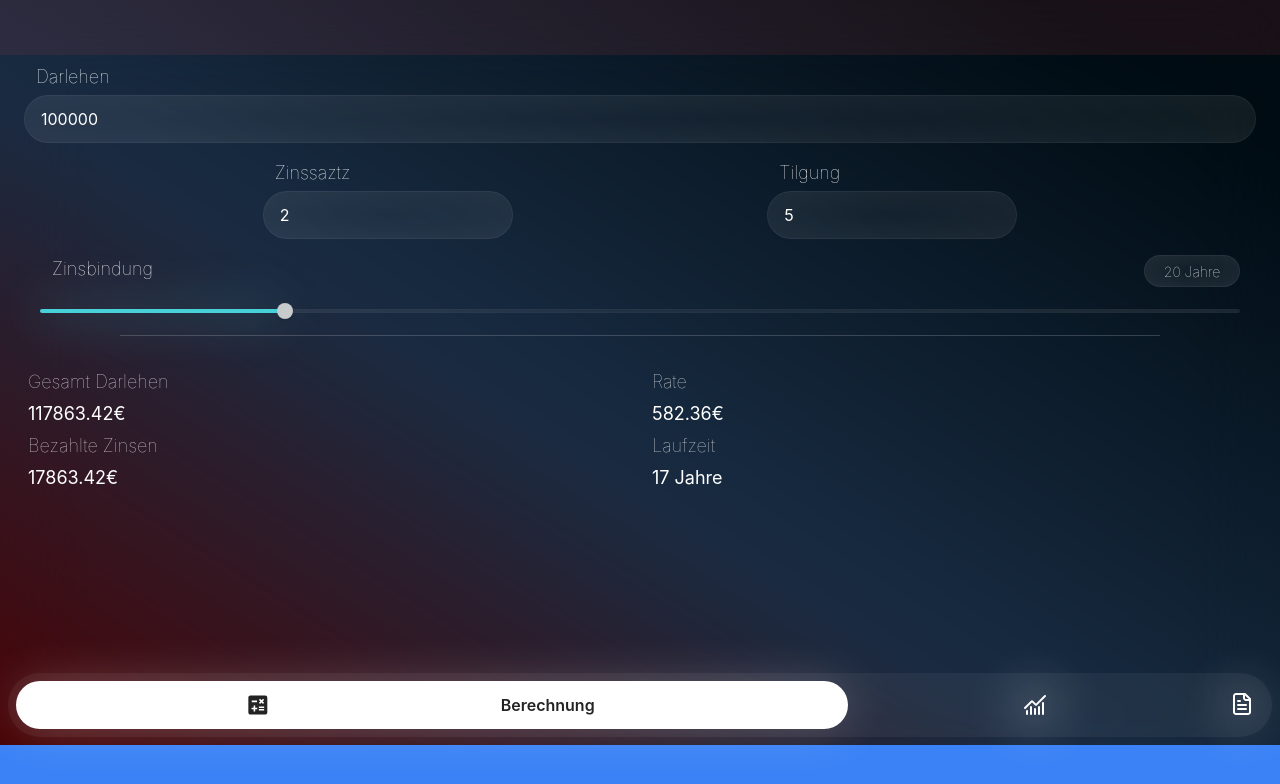
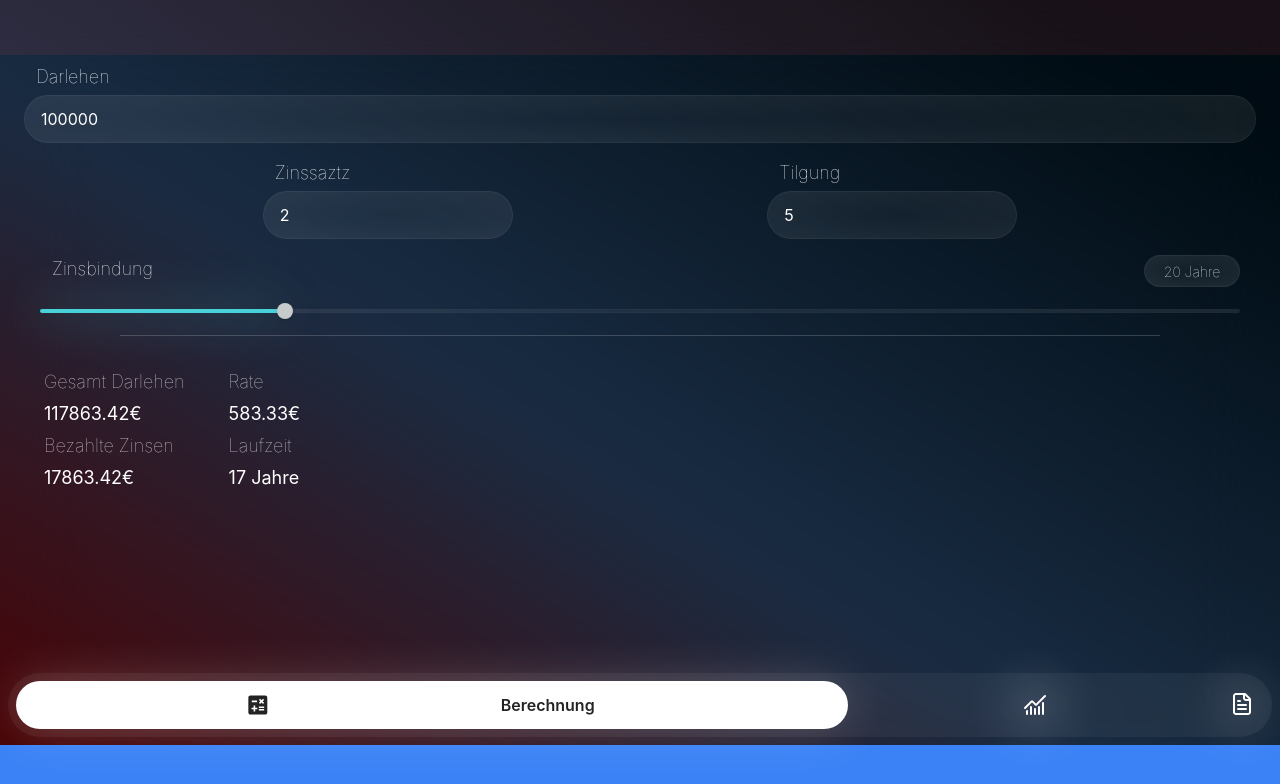
Before and after one commit to TrueTaco/Credit-Calculator, a React (Vite) app: page / in a window 1280 px wide. Shown: the top 784 px of the page. Built offline with nearby package versions, Linux system fonts and the light colour scheme.

Commit message:
Add calculation

```diff
--- a/src/components/Content.tsx
+++ b/src/components/Content.tsx
@@ -1,4 +1,4 @@
-import { FC, useState } from "react";
+import { FC, useEffect, useState } from "react";
 import TabSwitcher from "./TabSwitcher";
 import Calculation from "./View/Calculation/Calculation";
 
@@ -12,14 +12,70 @@ const Content: FC<ContentProps> = () => {
   const [interestRateFixation, setInterestRateFixation] = useState<number>(20);
 
   // Output values
-  const [rate, setRate] = useState<number>(582.36);
-  const [interestCharges, setInterestCharges] = useState<number>(17863.42);
-  const [duration, setDuration] = useState<number>(17);
+  const [rate, setRate] = useState<number>(0);
+  const [interestCharges, setInterestCharges] = useState<number>(0);
+  const [duration, setDuration] = useState<number>(0);
+
+  const [debtAtMonth, setDebtAtMonth] = useState<number[]>([]);
 
   // Navigation
   const [selectedTab, setSelectedTab] = useState<
     "calculation" | "statistic" | "table"
   >("calculation");
+
+  useEffect(() => {
+    calculateLoanDetails();
+  }, [loan, interestRate, repayment]);
+
+  const calculateLoanDetails = () => {
+    let monthlyInterest: number = 0.0;
+    let monthlyRepayment: number = 0.0;
+    let totalInterest: number = 0.0;
+    let remainingDebt: number = loan;
+    let monthlyRate: number = 0.0;
+
+    let month: number = 0;
+
+    // Monthly rate (Annuität) calculation
+    monthlyRate = (loan * (interestRate / 100 + repayment / 100)) / 12;
+    setRate(parseFloat(monthlyRate.toFixed(2)));
+
+    const tempDebtAtMonth: number[] = [];
+
+    while (remainingDebt > 0.0) {
+      monthlyInterest = (remainingDebt * interestRate) / 1200;
+      monthlyRepayment = monthlyRate - monthlyInterest;
+
+      if (month % 12 === 0) {
+        tempDebtAtMonth.push(remainingDebt);
+      }
+
+      remainingDebt -= monthlyRepayment;
+      totalInterest += monthlyInterest;
+
+      month++;
+
+      // Final payment adjustment
+      if (remainingDebt + (remainingDebt * interestRate) / 1200 < monthlyRate) {
+        monthlyInterest = (remainingDebt * interestRate) / 1200;
+        totalInterest += monthlyInterest;
+        remainingDebt = 0.0;
+        month++;
+      }
+
+      // Stop if interest rate fixation ends
+      if (
+        interestRateFixation !== undefined &&
+        Math.floor(month / 12) === interestRateFixation
+      ) {
+        break;
+      }
+    }
+
+    setDebtAtMonth(tempDebtAtMonth);
+    setInterestCharges(parseFloat(totalInterest.toFixed(2)));
+    setDuration(Math.ceil(month / 12));
+  };
 
   return (
     <div className="h-full p-2 flex flex-col justify-between">
--- a/src/components/View/Calculation/BasicResult.tsx
+++ b/src/components/View/Calculation/BasicResult.tsx
@@ -17,28 +17,28 @@ const BasicResult: FC<BasicResultProps> = ({
   const { t } = useTranslation();
 
   return (
-    <div className="h-2/6 w-full grid grid-cols-2">
+    <div className="h-2/6 w-full flex justify-start gap-8 pl-4">
       <div>
         <p className=" text-white text-lg font-thin pl-3 pb-1 opacity-80">
           {t("fullLoan")}
         </p>
-        <p className=" text-white text-lg font-regualr pl-3 pb-1">{loan}€</p>
+        <p className=" text-white text-lg font-regualr pl-3 pb-1">
+          {loan.toFixed(2)}€
+        </p>
+        <p className=" text-white text-lg font-thin pl-3 pb-1 opacity-80">
+          {t("interestCharges")}
+        </p>
+        <p className=" text-white text-lg font-regualr pl-3 pb-1">
+          {interestCharge.toFixed(2)}€
+        </p>
       </div>
       <div>
         <p className=" text-white text-lg font-thin pl-3 pb-1 opacity-80">
           {t("rate")}
         </p>
-        <p className=" text-white text-lg font-regualr pl-3 pb-1">{rate}€</p>
-      </div>
-      <div>
-        <p className=" text-white text-lg font-thin pl-3 pb-1 opacity-80">
-          {t("interestCharges")}
+        <p className=" text-white text-lg font-regualr pl-3 pb-1">
+          {rate.toFixed(2)}€
         </p>
-        <p className=" text-white text-lg font-regualr pl-3 pb-1">
-          {interestCharge}€
-        </p>
-      </div>
-      <div>
         <p className=" text-white text-lg font-thin pl-3 pb-1 opacity-80">
           {t("duration")}
         </p>
```
